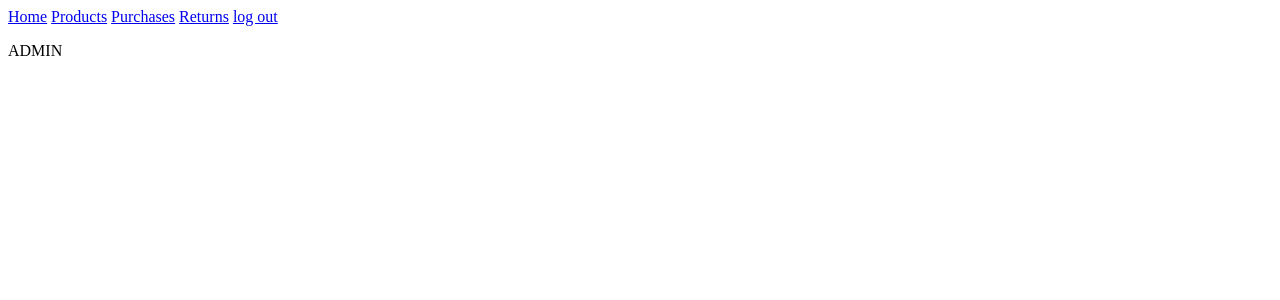
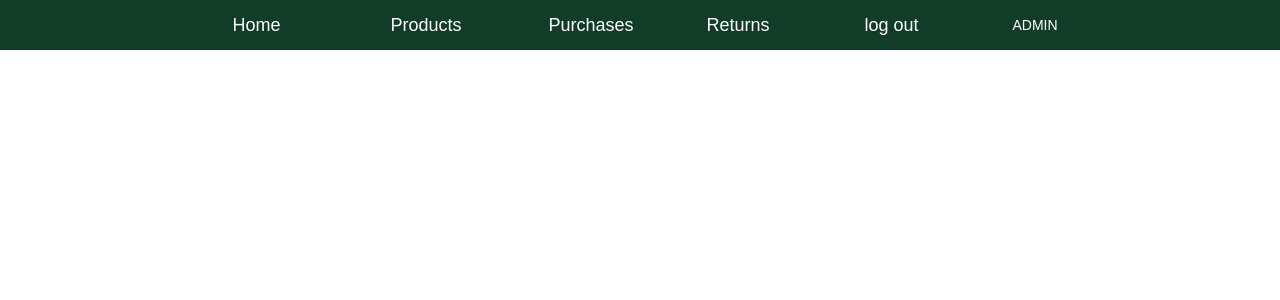
Before and after one commit to Deirish/Modul_Django, a Django app: page /purchase_add/1 in a window 1280 px wide. Shown: the top 300 px of the page. Run offline with Django 4.2, Linux system fonts and the light colour scheme; a user stored in the database is signed in.

Commit message:
add styles

```diff
--- a/myapp/templates/base.html
+++ b/myapp/templates/base.html
@@ -4,6 +4,63 @@
     <meta charset="UTF-8">
     {% load static %}
     <title>My Shop</title>
+    <style>
+      body {
+        margin: 0;
+    }
+      .main {
+        display: flex;
+        justify-content: center;
+        align-items: center;
+        background: #103c28;
+        color: #ffff;
+        font-family: Play, sans-serif;
+        font-size: 18px;
+        width: 100%;
+        height: 50px;
+        margin: 0 0 15px 0;
+    }
+
+      .main > a {
+        color: #ffff;
+        text-decoration: none;
+        width: 10%;
+        margin: 10px;
+        padding: 5px;
+    }
+
+      .main > a:hover{
+        font-size: 20px;
+    }
+
+      .main > p {
+        font-size: 14px;
+        padding: 5px;
+    }
+
+      .product {
+        display: flex;
+        flex-wrap: wrap;
+        justify-content: space-around;
+        background: #effff5;
+        margin: 20px;
+        padding: 15px;
+        width: 25%;
+        box-shadow: 0 0 5px #4c4c4f;
+        border-radius: 5px;
+        font-family: Play, sans-serif;
+    }
+
+      .product:hover {
+         box-shadow: 0 0 15px #103c28;
+    }
+
+      .product > img {
+        border-radius: 10px;
+        width: 90%;
+    }
+
+    </style>
 </head>
 <body>
     {% include 'include/main.html' %}
--- a/myapp/urls.py
+++ b/myapp/urls.py
@@ -1,12 +1,12 @@
 from django.urls import path, include
 from django.contrib.auth import views
-from .views import UserCreateView, ProductListView, ProductUpdateView, ProductCreateView, ReturnCreateView,\
+from .views import Login, UserCreateView, ProductListView, ProductUpdateView, ProductCreateView, ReturnCreateView,\
 PurchaseCreateView, PurchaseListView, ReturnDeleteView, PurchaseDeleteView, ReturnListView
 
 
 urlpatterns = [
     path('', ProductListView.as_view(), name='home'),
-    path('login/', views.LoginView.as_view(), name='login'),
+    path('login/', Login.as_view(), name='login'),
     path('logout/', views.LogoutView.as_view(), name='logout'),
     path('registration/', UserCreateView.as_view(), name='registration'),
     path('product/', ProductCreateView.as_view(), name='product'),
--- a/myapp/views.py
+++ b/myapp/views.py
@@ -1,5 +1,6 @@
 from django.shortcuts import redirect
 from django.contrib.auth.mixins import LoginRequiredMixin, UserPassesTestMixin
+from django.contrib.auth.views import LoginView
 from django.urls import reverse_lazy
 from django.db import transaction
 from django.contrib import messages
@@ -42,7 +43,16 @@
     model = Product
     template_name = 'index.html'
     extra_context = {'form': PurchaseCreateForm}
-    paginate_by = 3
+    paginate_by = 10
+
+
+class Login(LoginView):
+    success_url = '/'
+    template_name = 'login.html'
+
+    def get_success_url(self):
+        return self.success_url
+
 
 
 class ProductCreateView(SuperuserRequiredMixin, CreateView):
@@ -74,29 +84,10 @@
         return queryset
 
 
-class ReturnCreateView(LoginRequiredMixin, CreateView):
-    login_url = reverse_lazy('login')
-    form_class = ReturnCreateForm
-    template_name = 'purchase.html'
-    success_url = reverse_lazy('returns')
-
-    def form_valid(self, form):
-        obj = form.save(commit=False)
-        purchase_id = self.kwargs.get('pk')
-        purchase = Purchase.objects.get(id=purchase_id)
-        check_time = timezone.now() - purchase.purchase_date
-        if check_time.seconds > RETURN_TIME_LIMIT:
-            messages.error(self.request, 'Impossible to issue. Time is up!')
-            return HttpResponseRedirect('/purchases')
-        obj.purchase = purchase
-        obj.save()
-        return super().form_valid(form)
-
-
 class PurchaseCreateView(LoginRequiredMixin, CreateView):
     login_url = reverse_lazy('login')
     form_class = PurchaseCreateForm
-    template_name = 'include/main.html'
+    template_name = 'index.html'
     success_url = reverse_lazy('purchases')
 
     def form_valid(self, form):
@@ -139,6 +130,27 @@
         return queryset
 
 
+class ReturnCreateView(LoginRequiredMixin, CreateView):
+    login_url = reverse_lazy('login')
+    form_class = ReturnCreateForm
+    template_name = 'purchase.html'
+    success_url = reverse_lazy('returns')
+
+    def form_valid(self, form):
+        obj = form.save(commit=False)
+        purchase_id = self.kwargs.get('pk')
+        purchase = Purchase.objects.get(id=purchase_id)
+        check_time = timezone.now() - purchase.purchase_date
+        if check_time.seconds > RETURN_TIME_LIMIT:
+            messages.error(self.request, 'Impossible to issue. Time is up!')
+            return HttpResponseRedirect('/purchases')
+        obj.purchase = purchase
+        obj.save()
+        return super().form_valid(form)
+
+
+
+
 class ReturnDeleteView(SuperuserRequiredMixin, DeleteView):
     model = Return
     success_url = reverse_lazy('returns')
```
Also changed, not shown: myshop/settings.py (+7 -2 lines), db.sqlite3, media/product/2023/02/13/83c5e31c454ab7883310f50541d790f5.jpg (added), media/product/2023/02/13/83c5e31c454ab7883310f50541d790f5_YR2xTxN.jpg (added), media/product/2023/02/13/83c5e31c454ab7883310f50541d790f5_bLhWGrV.jpg (added), media/product/2023/02/13/83c5e31c454ab7883310f50541d790f5_q19gWWE.jpg (added), media/product/2023/02/13/83c5e31c454ab7883310f50541d790f5_q3i6DXc.jpg (added), media/product/2023/02/13/83c5e31c454ab7883310f50541d790f5_tqggiO0.jpg (added), myapp/migrations/0003_alter_product_options.py (added).
